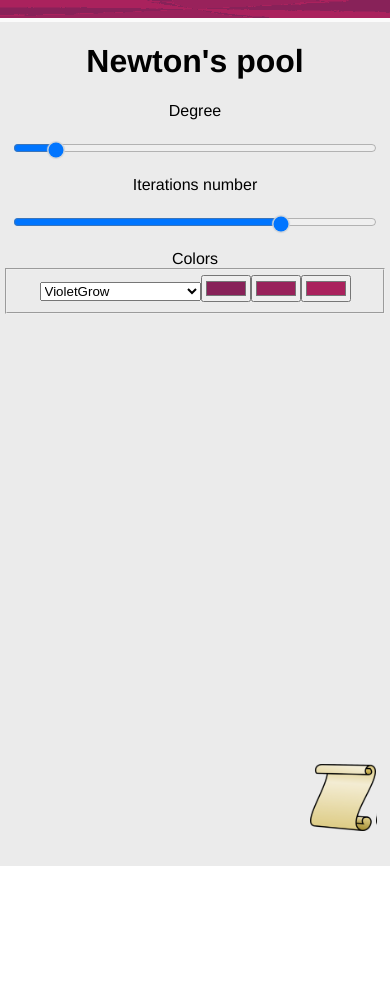
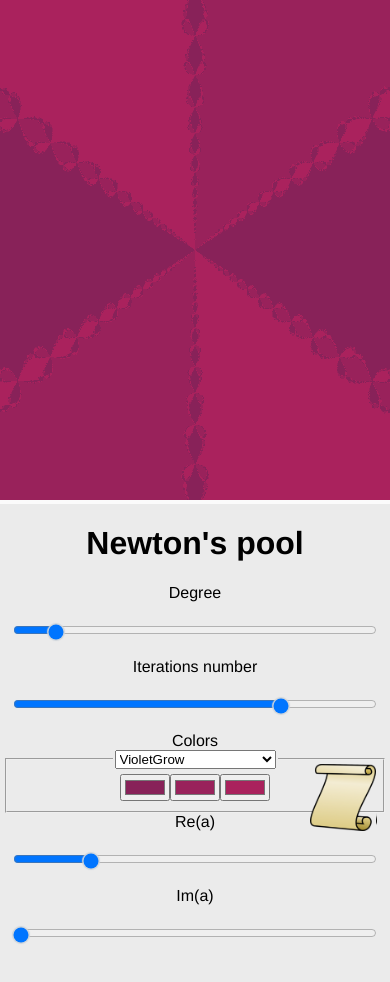
Before and after one commit to cl1ckname/cl1ckname.github.io, a Next.js app: page /pool in a window 390 px wide. Shown: the top 982 px of the page. Before the commit the page ends 866 px from the top, so only its background shows below. Built offline with nearby package versions, Linux system fonts and the light colour scheme.

Commit message:
add additional number

```diff
--- a/src/components/pool/Pool.tsx
+++ b/src/components/pool/Pool.tsx
@@ -4,12 +4,15 @@ import {FullfillContrainer} from "@/components/FullfillContainer";
 import PoolSettings from "@/components/pool/PoolSettings";
 import {useState} from "react";
 import {RGB} from "@/logic/pool/RGB";
+import PoolDescription from "@/components/pool/PoolDescription";
 
 export interface PoolParams {
     n: number,
     roots: number[],
     colors: RGB[],
     max_its: number,
+    rea: number,
+    ima: number,
 }
 export default function Pool() {
     const defaultParams: PoolParams = {
@@ -20,7 +23,9 @@ export default function Pool() {
             [0, 255, 0],
             [0, 0, 255]
         ],
-        roots: [0,4*Math.PI / 3, 2*Math.PI /3,0,1,0,1,1,1,1,1,1]
+        roots: [0,4*Math.PI / 3, 2*Math.PI /3,0,1,0,1,1,1,1,1,1],
+        rea: 1,
+        ima: 0,
     }
     const [params, setParams] = useState(defaultParams)
 
@@ -36,6 +41,6 @@ export default function Pool() {
             />}
         </FullfillContrainer>
         }
-        description={""}
+        description={<PoolDescription/>}
     />
 }
--- a/src/components/pool/PoolCanvas.tsx
+++ b/src/components/pool/PoolCanvas.tsx
@@ -158,6 +158,13 @@ function putSettingsUniforms(gl: WebGLRenderingContext, program: WebGLProgram, s
     }
     gl.uniform1i(nId, settings.n)
 
+    const aId = gl.getUniformLocation(program, "point_a")
+    if (!aId) {
+        console.error("a not found")
+        return;
+    }
+    gl.uniform2f(aId, settings.rea, settings.ima)
+
     const resolutionId = gl.getUniformLocation(program, "resol")
     if (!resolutionId) {
         console.error("resolution not found")
--- /dev/null
+++ b/src/components/pool/PoolDescription.tsx
@@ -0,0 +1,8 @@
+export default function PoolDescription() {
+    return <div className={"description thin-scroll"}>
+        <h1>Newton's pool.md</h1>
+        <p>
+
+        </p>
+    </div>
+}
--- a/src/components/pool/PoolSettings.tsx
+++ b/src/components/pool/PoolSettings.tsx
@@ -28,5 +28,16 @@ export default function PoolSettings(props: PoolSettingsProps) {
             settingsCopy.colors = c
             props.onChange(settingsCopy)
         }}/>
+        <label>Re(a)</label>
+        <Slider min={0} max={5} value={settingsCopy.rea} step={0.05} onChange={n => {
+            settingsCopy.rea = n
+            props.onChange(settingsCopy)
+        }}/>
+
+        <label>Im(a)</label>
+        <Slider min={0} max={5} value={settingsCopy.ima} step={0.05} onChange={n => {
+            settingsCopy.ima = n
+            props.onChange(settingsCopy)
+        }}/>
     </form>
 }
--- a/src/components/pool/SetOfColorForm.tsx
+++ b/src/components/pool/SetOfColorForm.tsx
@@ -11,18 +11,24 @@ interface SetOfColorFormProps {
 }
 
 export default function SetOfColorForm(props: SetOfColorFormProps) {
-    const colorsCopy = ([] as RGB[]).concat(props.colors)
+    // const colorsCopy = ([] as RGB[]).concat(props.colors)
     const [preset, setPreset] = useState(props.preset)
+    const [colorsCopy, setColorsCopy] = useState<RGB[]>([])
+
     useEffect(() => {
+        const colors: RGB[] = []
         for (let i = 0; i < props.len; i++) {
             if (preset === undefined) return
-            colorsCopy[i] = ParseRGB(ColorCollection[preset].func(i+2, colorsCopy.length+1))
+            colors.push(ParseRGB(ColorCollection[preset].func(i+2, colorsCopy.length+1)))
         }
-        props.onChange(colorsCopy)
+        setColorsCopy(colors)
+        props.onChange(colors)
     }, [preset, props.len]);
 
     return <fieldset>
-        <ColorPicker value={preset} onChange={setPreset}/>
+        <legend>
+            <ColorPicker value={preset} onChange={setPreset}/>
+        </legend>
         {colorsCopy.map((c, i) =>
             <input type="color" key={"color" + i} value={RGBToHex(c)} onChange={(e) => {
                 colorsCopy[i] = HexToRGB(e.target.value)
--- a/src/components/slider.tsx
+++ b/src/components/slider.tsx
@@ -7,11 +7,11 @@ export interface SliderProps {
     value: number,
     onChange?: (value: number) => void
     disabled?: boolean
+    step?: number,
 }
 
 export function Slider(props: SliderProps) {
     const range = useRef<HTMLInputElement>(null);
-
 
     const getPercent = useCallback(
         (value: number) => Math.round(((value - props.min) / (props.max - props.min)) * 100),
@@ -39,6 +39,7 @@ export function Slider(props: SliderProps) {
             className="thumb"
             title={props.value.toString()}
             style={{zIndex: 5}}
+            step={props.step || 1}
         />
     </div>
 }
--- a/src/components/viewportCanvas.tsx
+++ b/src/components/viewportCanvas.tsx
@@ -61,6 +61,7 @@ const ViewportCanvas = forwardRef((props: ShaderViewportProps, ref: ForwardedRef
     }
 
     function onTouchDragStart(event: TouchEvent) {
+        event.preventDefault()
         event.stopPropagation()
         if (event.touches.length === 1) {
             setIsDrag(true);
@@ -93,6 +94,7 @@ const ViewportCanvas = forwardRef((props: ShaderViewportProps, ref: ForwardedRef
     }
 
     function onTouchDrag(event: TouchEvent<HTMLCanvasElement>) {
+        event.preventDefault()
         event.stopPropagation()
         if (event.touches.length === 1)
             onDrug(getTouchEventPoint(event))
@@ -116,7 +118,7 @@ const ViewportCanvas = forwardRef((props: ShaderViewportProps, ref: ForwardedRef
             const delta1  = pointDist(panStart1, panStart2)
             const delta2  = pointDist(pointEnd1, pointEnd2)
             const delta = delta1 - delta2
-            props.onPan(delta)
+            props.onPan(delta / window.innerWidth)
         }
     }
 
--- a/src/logic/pool/Shader.tsx
+++ b/src/logic/pool/Shader.tsx
@@ -18,6 +18,7 @@ uniform float roots[12];
 uniform vec2 position;
 uniform vec3 colors[12];
 uniform int max_its;
+uniform vec2 point_a;
 
 const int MAX_ITS = 300;
 
@@ -57,7 +58,8 @@ vec2 pos = ((gl_FragCoord.xy + position / escale) / resol.xy + vec2(-0.5)) * esc
 vec2 zi = pos;
 for (int i = 0; i < MAX_ITS; i++) {
 	if (i == max_its) {break;}
-	zi = zi - cdiv(cpow(zi, n) - vec2(1), float(n) * cpow(zi, n-1));
+	zi = zi - cmul(cdiv(cpow(zi, n) - vec2(100., 0.), float(n) * cpow(zi, n-1)), point_a);
+	// zi = zi - cmul(cdiv(sin(zi) - vec2(1., 0.), cos(zi)), point_a);
 }
 
 int mi = 0;
@@ -74,14 +76,6 @@ for (int i = 0; i < MAX_ITS; i++) {
 	}
 }
 vec3 color = vec3(1.0);
-for (int i = 0; i < MAX_ITS; i++) {
-	if (i == n) { break; }
-	vec2 point = transform(roots[i]);
-
-	if (cdist(pos, point) < 0.01) {
-		color = vec3(1., 0., 0.);
-	}
-}
 for (int i = 0; i < 12; i++) {
     if (i == mi) {
         color = colors[i];
--- a/src/styles/global.css
+++ b/src/styles/global.css
@@ -106,6 +106,7 @@ body {
 .fullfill {
     width: 100%;
     position: relative;
+    min-height: 500px;
 }
 
 .content-switch {
```
